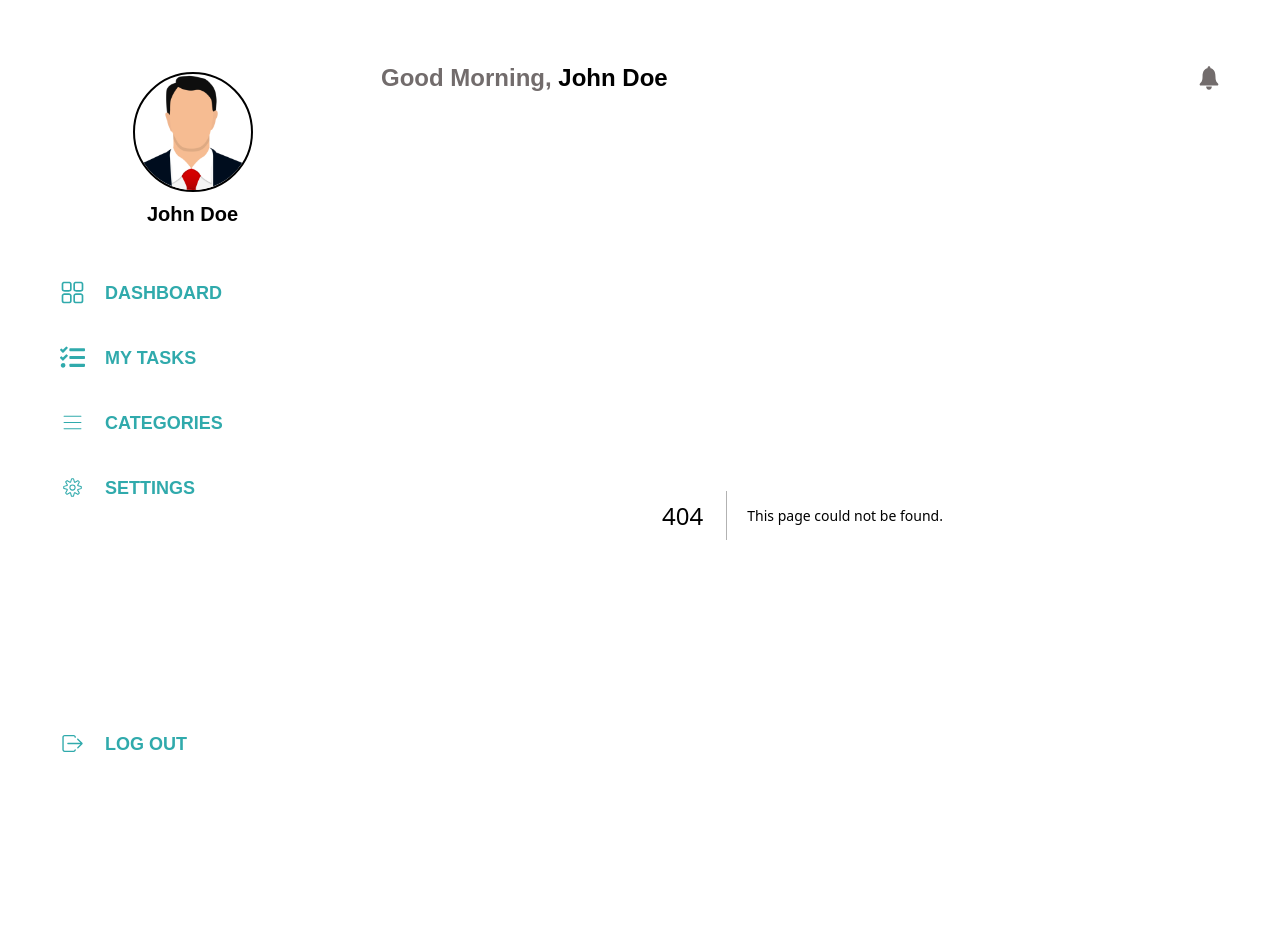
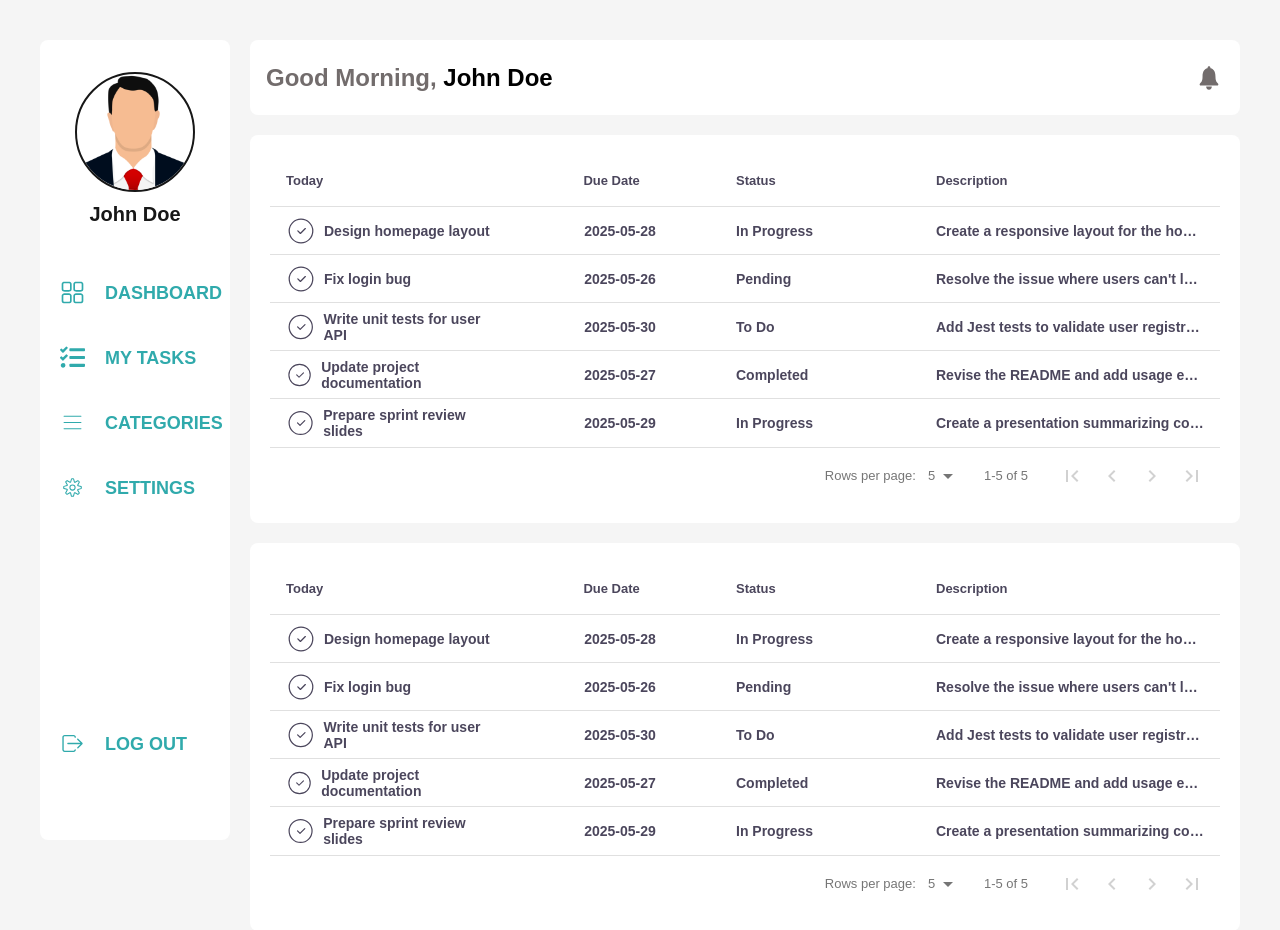
Before and after one commit to lahiruyasas7/Personal-Task-Manger-FE, a Next.js app: page /my-tasks in a window 1280 px wide. Before the commit this address had no page. Shown: the top 930 px of the page. Built offline with nearby package versions, Linux system fonts and the light colour scheme.

Commit message:
added todayTasks and TomorrowTask components

```diff
--- /dev/null
+++ b/src/app/my-tasks/page.tsx
@@ -0,0 +1,15 @@
+'use client'
+import React from "react";
+import TodayTasks from "../components/MyTasks/TodayTasks";
+import TomorrowTasks from "../components/MyTasks/TomorrowTasks";
+
+function MyTasks() {
+  return (
+    <div className="flex flex-col">
+      <TodayTasks />
+      <TomorrowTasks/>
+    </div>
+  );
+}
+
+export default MyTasks;
```
